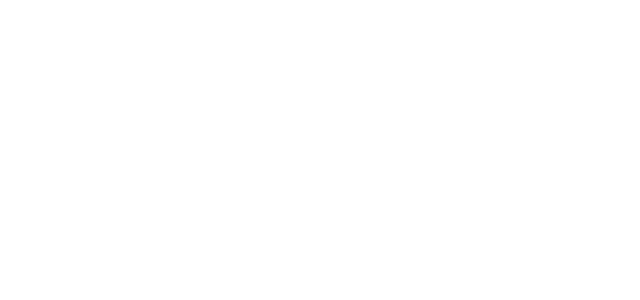
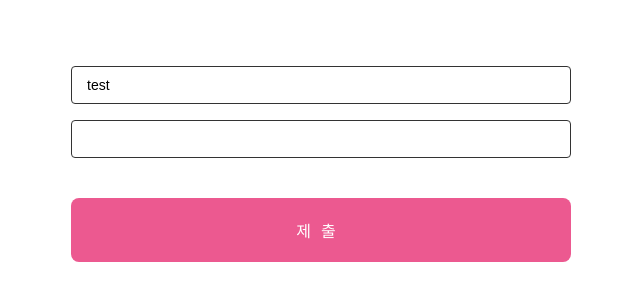
Before and after one commit to eastflag/nnc_frontend, a React (Vite) app: page /samples/react-hook-form in a window 1280 px wide. Before the commit this address had no page. Shown: the part 236-536 px from the top of the page, without its empty margins (319-959 px from the left). Built offline with nearby package versions, Linux system fonts and the light colour scheme.

Commit message:
react-hook-form 샘플

```diff
--- a/package.json
+++ b/package.json
@@ -19,6 +19,7 @@
     "match-sorter": "^6.3.4",
     "react": "^18.2.0",
     "react-dom": "^18.2.0",
+    "react-hook-form": "^7.52.0",
     "react-redux": "^9.1.2",
     "react-router-dom": "^6.23.0",
     "sort-by": "^1.2.0"
--- a/src/App.tsx
+++ b/src/App.tsx
@@ -3,15 +3,19 @@ import {Route, Routes} from "react-router-dom";
 import MuiSample from "./pages/samples/MuiSample.tsx";
 import SignIn from "./pages/sign-in/SignIn.tsx";
 import {Counter} from "./pages/samples/Counter.tsx";
+import Home from "./pages/home/Home.tsx";
+import {ReactHookForm} from "./pages/samples/ReactHookForm.tsx";
 
 function App() {
 
   return (
     <>
       <Routes>
+        <Route path="/" element={<Home />} />
         <Route path="/sign-in" element={<SignIn />} />
         <Route path="/samples/mui-sample" element={<MuiSample />} /> {/* MUI sample */}
         <Route path="/samples/counter" element={<Counter />} /> {/* MUI sample */}
+        <Route path="/samples/react-hook-form" element={<ReactHookForm />} /> {/* MUI sample */}
       </Routes>
     </>
   )
--- /dev/null
+++ b/src/pages/home/Home.tsx
@@ -0,0 +1,20 @@
+import {Link} from "react-router-dom";
+
+export default function Home() {
+    return (
+        <div>
+            <h1>Samples</h1>
+            <ul>
+                <li>
+                    <Link to='/samples/mui-sample'>MUI sample</Link>
+                </li>
+                <li>
+                    <Link to='/samples/counter'>redux toolkit sample</Link>
+                </li>
+                <li>
+                    <Link to='/samples/react-hook-form'>react-hook-form sample</Link>
+                </li>
+            </ul>
+        </div>
+    );
+}
--- /dev/null
+++ b/src/pages/samples/ReactHookForm.module.css
@@ -0,0 +1,29 @@
+.form {
+    min-width: 500px;
+    margin: 0 auto;
+}
+
+.input {
+    display: block;
+    box-sizing: border-box;
+    width: 100%;
+    border-radius: 4px;
+    border: 1px solid #333333;
+    padding: 10px 15px;
+    margin-bottom: 1rem;
+    font-size: 14px;
+}
+
+.submit {
+    display: block;
+    width: 100%;
+    background: #ec5990;
+    color: white;
+    text-transform: uppercase;
+    border: none;
+    margin-top: 40px;
+    padding: 20px;
+    font-size: 16px;
+    font-weight: 100;
+    letter-spacing: 10px;
+}
--- /dev/null
+++ b/src/pages/samples/ReactHookForm.tsx
@@ -0,0 +1,29 @@
+import {SubmitHandler, useForm} from "react-hook-form";
+import styles from "./ReactHookForm.module.css"
+
+type Inputs = {
+    example: string,
+    exampleRequired: string,
+};
+
+export const ReactHookForm = () => {
+    const { register, handleSubmit, watch, formState: { errors } } = useForm<Inputs>();
+    const onSubmit: SubmitHandler<Inputs> = data => console.log(data);
+
+    console.log(watch("example")) // watch input value by passing the name of it
+
+    return (
+        /* "handleSubmit" will validate your inputs before invoking "onSubmit" */
+        <form className={styles.form} onSubmit={handleSubmit(onSubmit)}>
+            {/* register your input into the hook by invoking the "register" function */}
+            <input className={styles.input} defaultValue="test" {...register("example")} />
+
+            {/* include validation with required or other standard HTML validation rules */}
+            <input className={styles.input} {...register("exampleRequired", { required: true })} />
+            {/* errors will return when field validation fails  */}
+            {errors.exampleRequired && <span>This field is required</span>}
+
+            <button className={styles.submit} type="submit">제출</button>
+        </form>
+    );
+}
```
Also changed, not shown: 2 other files (tests, documents, lock files or other folders).
